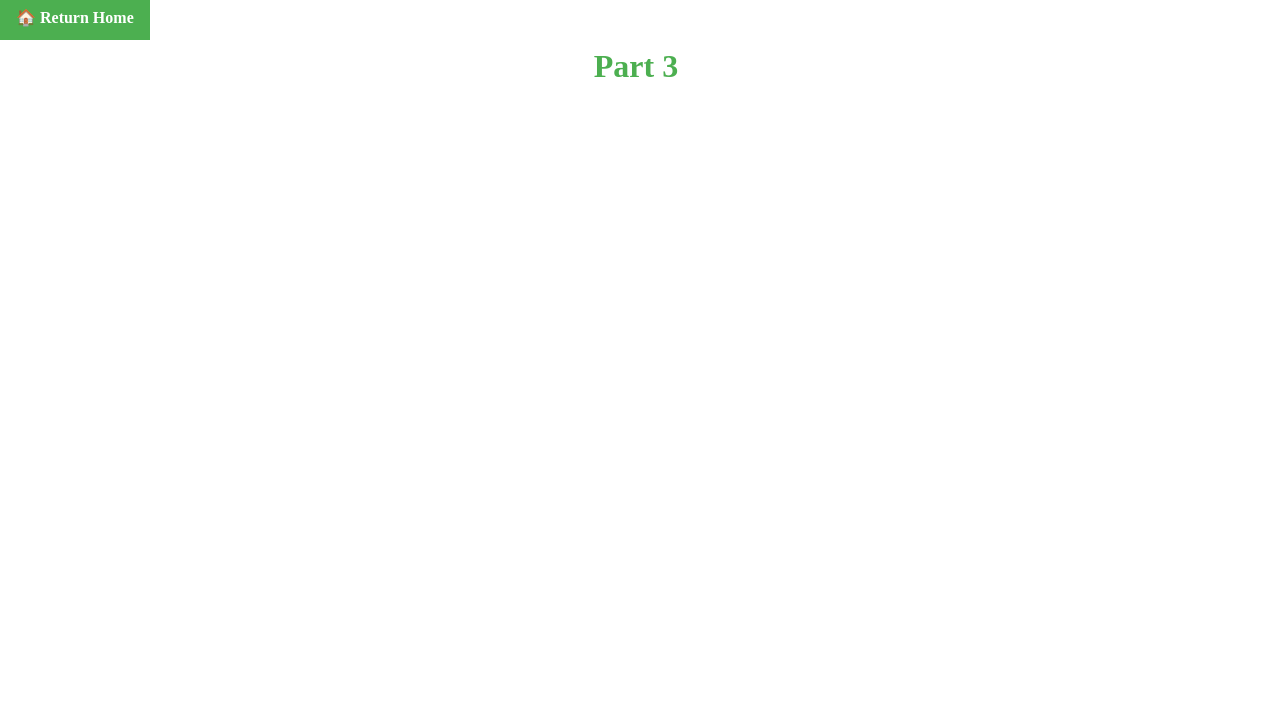
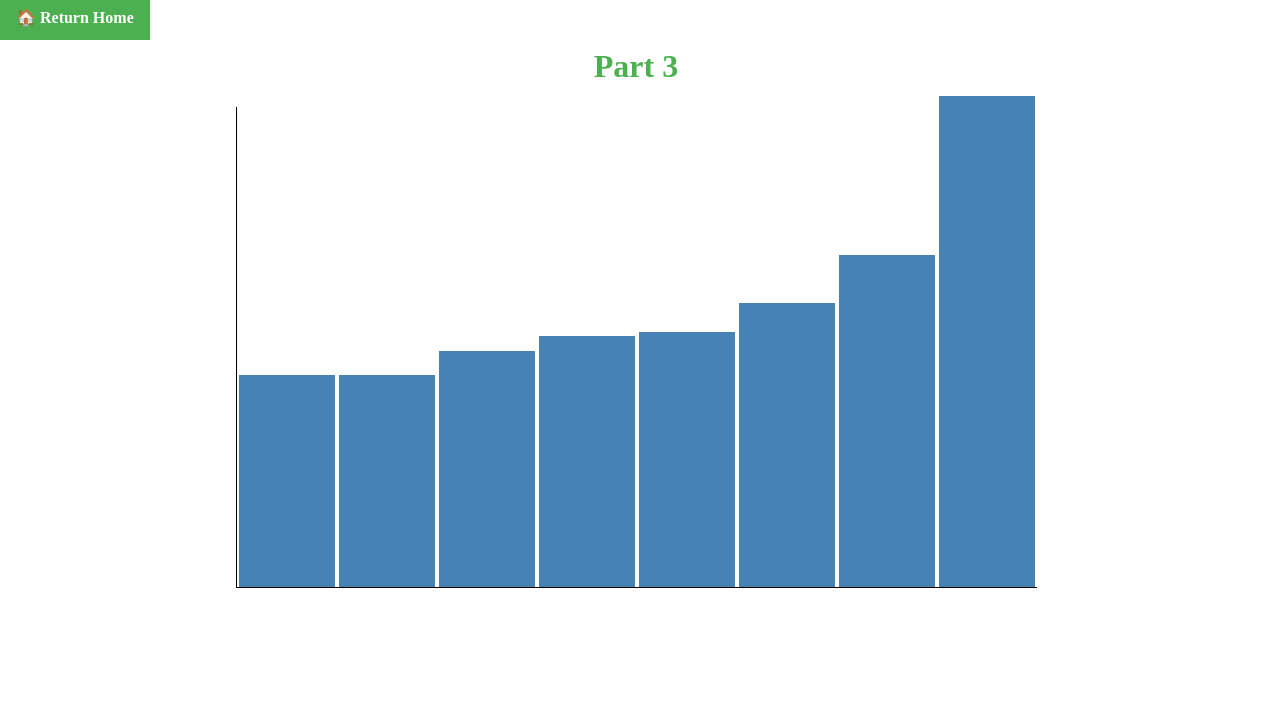
Before and after one commit to msichterman/states-population-and-gdp-visualizer, a website: page part3/index.html in a window 1280 px wide. Drawn offline with nearby package versions, Linux system fonts and the light colour scheme.

Commit message:
Early stages of implementing bar chart from scratch, need to load in the tsv file

```diff
--- a/part3/index.html
+++ b/part3/index.html
@@ -24,6 +24,7 @@
     <![endif]-->
     <a id="return-home" href="../">&#127968; Return Home</a>
     <h1 class="heading">Part 3</h1>
+    <div id="container"><div id="bar-vertical"></div></div>
     <script src="part3.js" async defer></script>
   </body>
 </html>
--- a/part3/part3.css
+++ b/part3/part3.css
@@ -24,3 +24,30 @@ body {
   margin-left: 20px;
   text-decoration: underline;
 }
+
+div#container {
+  width: 1000px;
+  height: 600px;
+  margin: auto;
+}
+
+#bar-vertical {
+  display: table;
+  width: 80%;
+  height: 80%;
+  margin: auto;
+  border-left: 1px solid black;
+  border-bottom: 1px solid black;
+}
+
+.vcell {
+  display: table-cell;
+  vertical-align: bottom;
+  color: #fff;
+  text-align: center;
+  padding: 0 2px;
+}
+
+.vbar {
+  padding: 10px;
+}
--- a/part3/part3.js
+++ b/part3/part3.js
@@ -0,0 +1,57 @@
+/* [THE GRAPH DATA] */
+// Let's say that you AJAX load these data from the server
+var vertical = [
+  ["First", 40],
+  ["a", 40],
+  ["b", 45],
+  ["c", 48],
+  ["d", 49],
+  ["e", 55],
+  ["Second", 65],
+  ["Third", 98]
+];
+
+// The data from the tsv
+var data = [];
+// parse_tsv(tsvstring, function (row) { do something with row })
+function parse_tsv(s) {
+  var ix_end = 0;
+  for (var ix = 0; ix < s.length; ix = ix_end + 1) {
+    ix_end = s.indexOf("\n", ix);
+    if (ix_end == -1) {
+      ix_end = s.length;
+    }
+    var row = s.substring(ix, ix_end - 1).split("\t");
+    data.push(row);
+  }
+}
+
+console.log(data);
+
+/* [DRAW THE BARS ON PAGE LOAD] */
+window.addEventListener("load", function() {
+  // DRAW THE VERTICAL BARS
+  container = document.getElementById("bar-vertical");
+  for (var vert of vertical) {
+    var bar = document.createElement("div");
+    bar.classList.add("vcell");
+
+    var inbar = document.createElement("div");
+    inbar.classList.add("vbar");
+    inbar.style.background = "steelblue";
+    inbar.style.height = vert[1] + "%";
+
+    // Add event litner to change orange on mouseover, or back to blue on mouse out
+    inbar.addEventListener("mouseover", function(event) {
+      // highlight the mouseover target
+      event.target.style.background = "orange";
+    });
+    inbar.addEventListener("mouseout", function(event) {
+      // highlight the mouseover target
+      event.target.style.background = "steelblue";
+    });
+
+    bar.appendChild(inbar);
+    container.appendChild(bar);
+  }
+});
```
